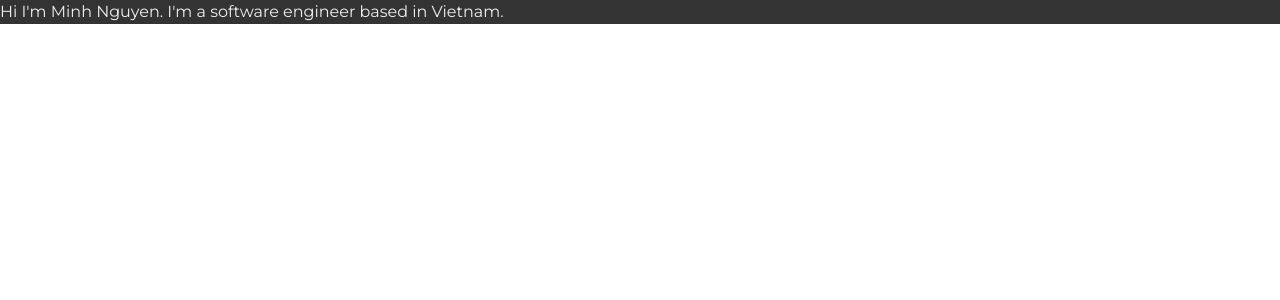
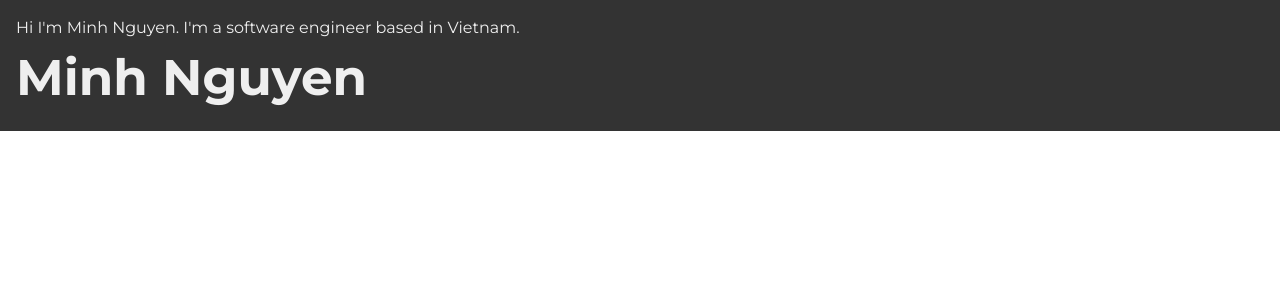
Before and after one commit to mnghn07/the-self-portrait, a Next.js app: page / in a window 1280 px wide. Shown: the top 300 px of the page. Built offline with nearby package versions, Linux system fonts and the light colour scheme.

Commit message:
feat: Adding Logo

```diff
--- a/pages/index.tsx
+++ b/pages/index.tsx
@@ -2,11 +2,14 @@ import { Box, Container, Text } from "@chakra-ui/react";
 
 const Page = () => {
   return (
-    <Container maxW={"100%"} p={0}>
+    <Container maxW={"100%"} p={4}>
       <Box>
         <Text>
           Hi I&apos;m Minh Nguyen. I&apos;m a software engineer based in
           Vietnam.
+        </Text>
+        <Text fontSize={"50px"} fontWeight={"bold"}>
+          Minh Nguyen
         </Text>
       </Box>
     </Container>
```
Also changed, not shown: components/logo.tsx (added, +14 -0 lines).
